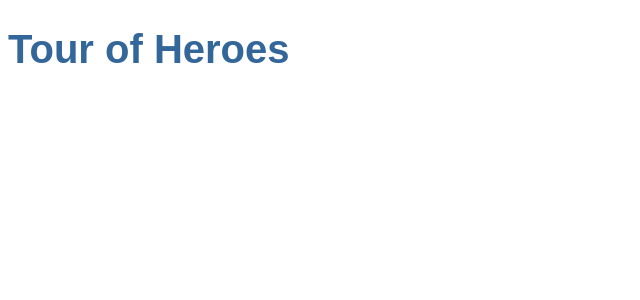
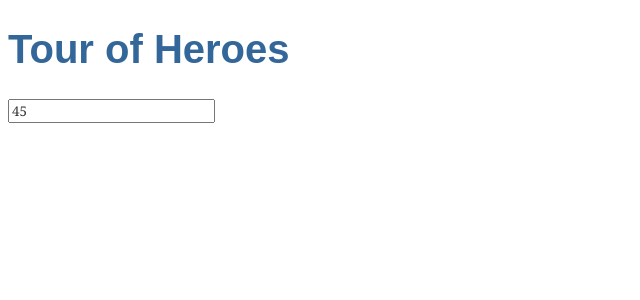
Before and after one commit to afolabiopakunle/angular-heroes-tour, an Angular app: page / in a window 1280 px wide. Shown: the top 300 px of the page, without its empty margins (0-640 px from the left). Built offline with nearby package versions, Linux system fonts and the light colour scheme.

Commit message:
starting on intelliJ

```diff
--- a/src/app/app.component.html
+++ b/src/app/app.component.html
@@ -1 +1,2 @@
 <h1>{{ title }}</h1>
+<input type="text" [(ngModel)]="area">
--- a/src/app/app.component.ts
+++ b/src/app/app.component.ts
@@ -7,4 +7,5 @@ import { Component } from '@angular/core';
 })
 export class AppComponent {
   title = 'Tour of Heroes';
+  area: number = 45;
 }
--- a/src/index.html
+++ b/src/index.html
@@ -2,7 +2,7 @@
 <html lang="en">
 <head>
   <meta charset="utf-8">
-  <title>AngularTourOfHeroes</title>
+  <title>Tour of Heroes</title>
   <base href="/">
   <meta name="viewport" content="width=device-width, initial-scale=1">
   <link rel="icon" type="image/x-icon" href="favicon.ico">
```
Also changed, not shown: src/app/app.module.ts (+6 -1 lines).
